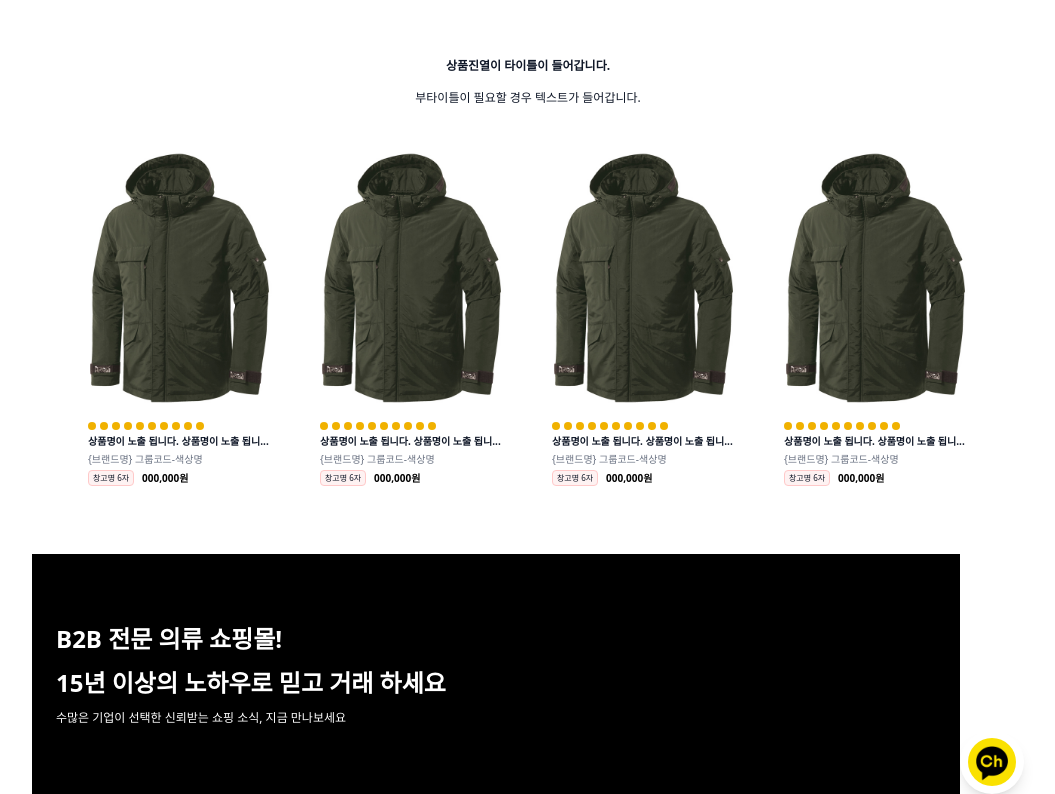
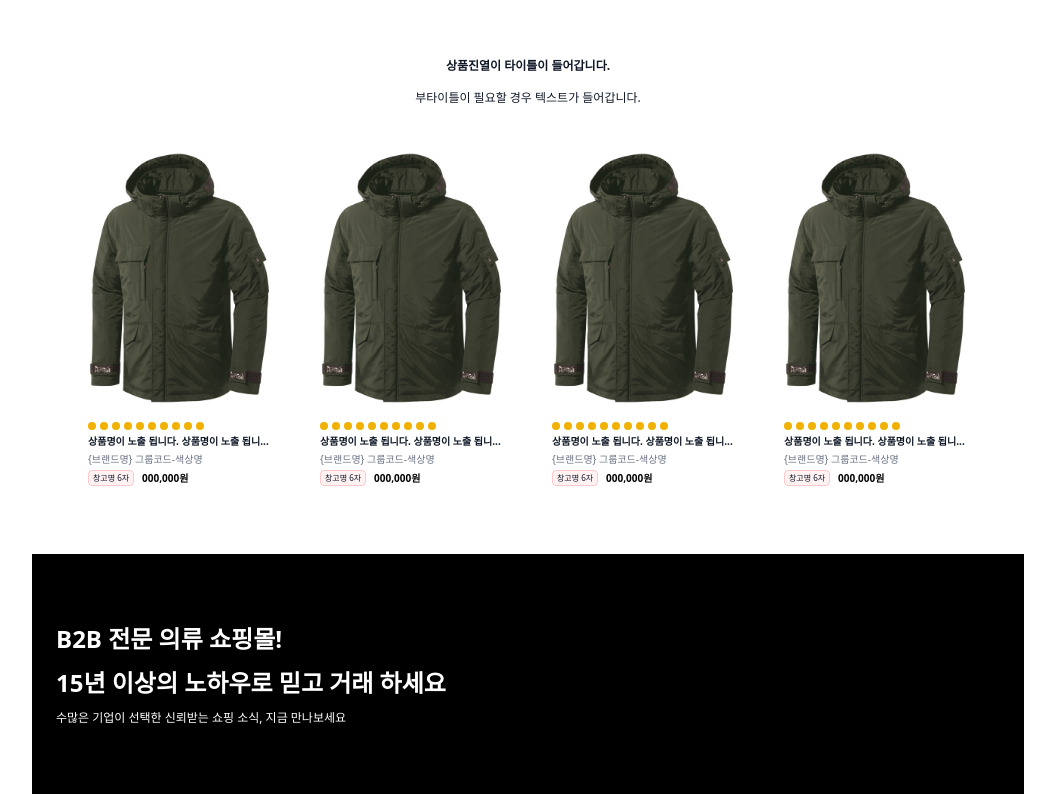
Before and after one commit to manish-328/example, a React (Vite) app: page /homepage in a window 1280 px wide. Shown: the part 1678-2472 px from the top of the page, without its empty margins (112-1167 px from the left). Built offline with nearby package versions, Linux system fonts and the light colour scheme.

Commit message:
modified vite.config file for deployment

```diff
--- a/src/shared/components/atoms/BlackCardAtom.tsx
+++ b/src/shared/components/atoms/BlackCardAtom.tsx
@@ -9,7 +9,6 @@ export default function BlackCardAtom({
   line1,
   line2,
   line3,
-  chatIconSrc,
 }: BlackCardAtomProps) {
   return (
     <div className="flex items-end w-full mt-6 relative">
@@ -19,15 +18,6 @@ export default function BlackCardAtom({
         <p className="text-[16px] md:text-[24px] mb-2 font-bold">{line2}</p>
         <p className="text-[16px] md:text-[12px]">{line3}</p>
       </div>
-
-      {/* Chat Icon outside the card */}
-      <div className=" flex-shrink-0 rounded-full p-2 bg-white shadow-lg cursor-pointer self-end">
-        <img
-          src={chatIconSrc}
-          alt="Chat Icon"
-          className="w-12 h-12 rounded-full"
-        />
-      </div>
     </div>
   );
 }
--- a/vite.config.ts
+++ b/vite.config.ts
@@ -1,7 +1,8 @@
 import { defineConfig } from "vite";
 import react from "@vitejs/plugin-react";
 import tailwindcss from "@tailwindcss/vite";
-// https://vite.dev/config/
+
 export default defineConfig({
   plugins: [react(), tailwindcss()],
+  base: "/example/", // 👈 very important for GitHub Pages
 });
```
